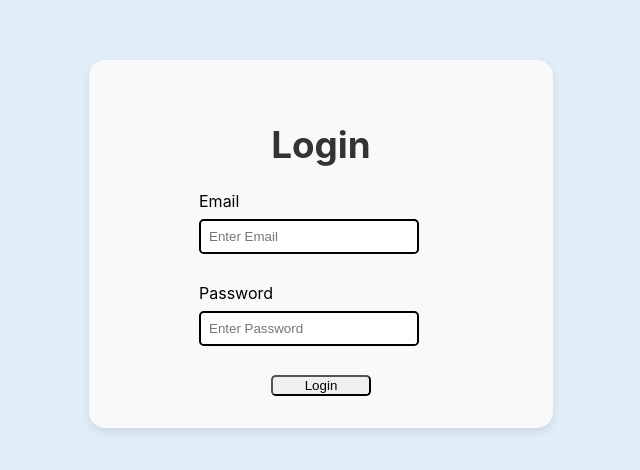
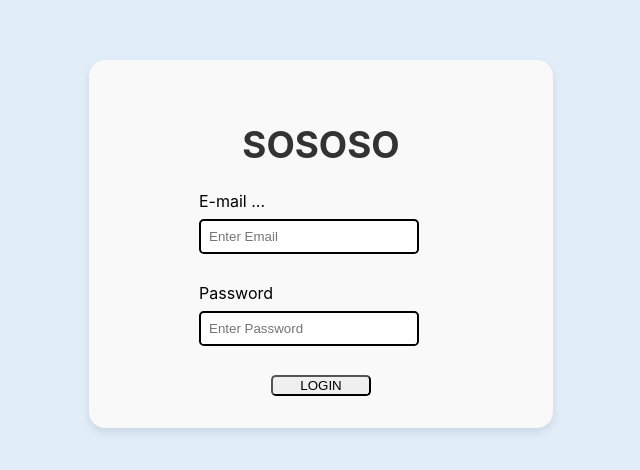
Before and after one commit to CSID-DGU/2024-1-SCS4031-01-sososo-3, a React (Create React App) app in the folder frontend/: page /login in a window 1280 px wide. Shown: the part 156-626 px from the top of the page, without its empty margins (319-959 px from the left). Built offline with nearby package versions, Linux system fonts and the light colour scheme.

Commit message:
[PSJ]fix_login UI

```diff
--- a/frontend/src/pages/Login.js
+++ b/frontend/src/pages/Login.js
@@ -32,10 +32,10 @@ function Login() {
     <div className="app">
 
       <div className="login-container">
-          <h2>Login</h2>
+          <h2>SOSOSO</h2>
           <form onSubmit={handleSubmit} className="w-100">
               <div className="form-group">
-                  <label htmlFor="email">Email</label>
+                  <label htmlFor="email">E-mail  <span>...</span></label>
                   <input
                       type="text"
                       placeholder='Enter Email'
@@ -59,7 +59,7 @@ function Login() {
               </div>
               <div>
                   <button type="submit" className="login-button">
-                      Login
+                      LOGIN
                   </button>
               </div>
           </form>
```
